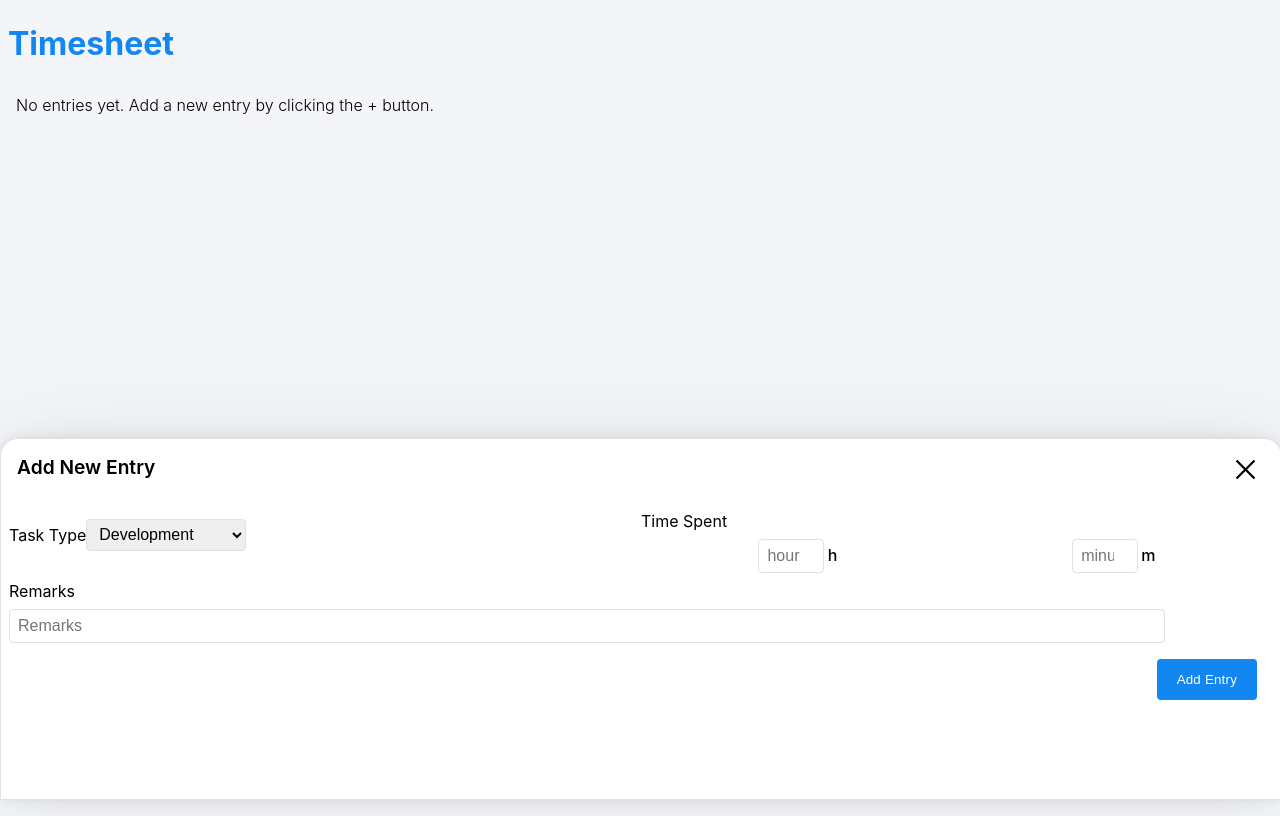
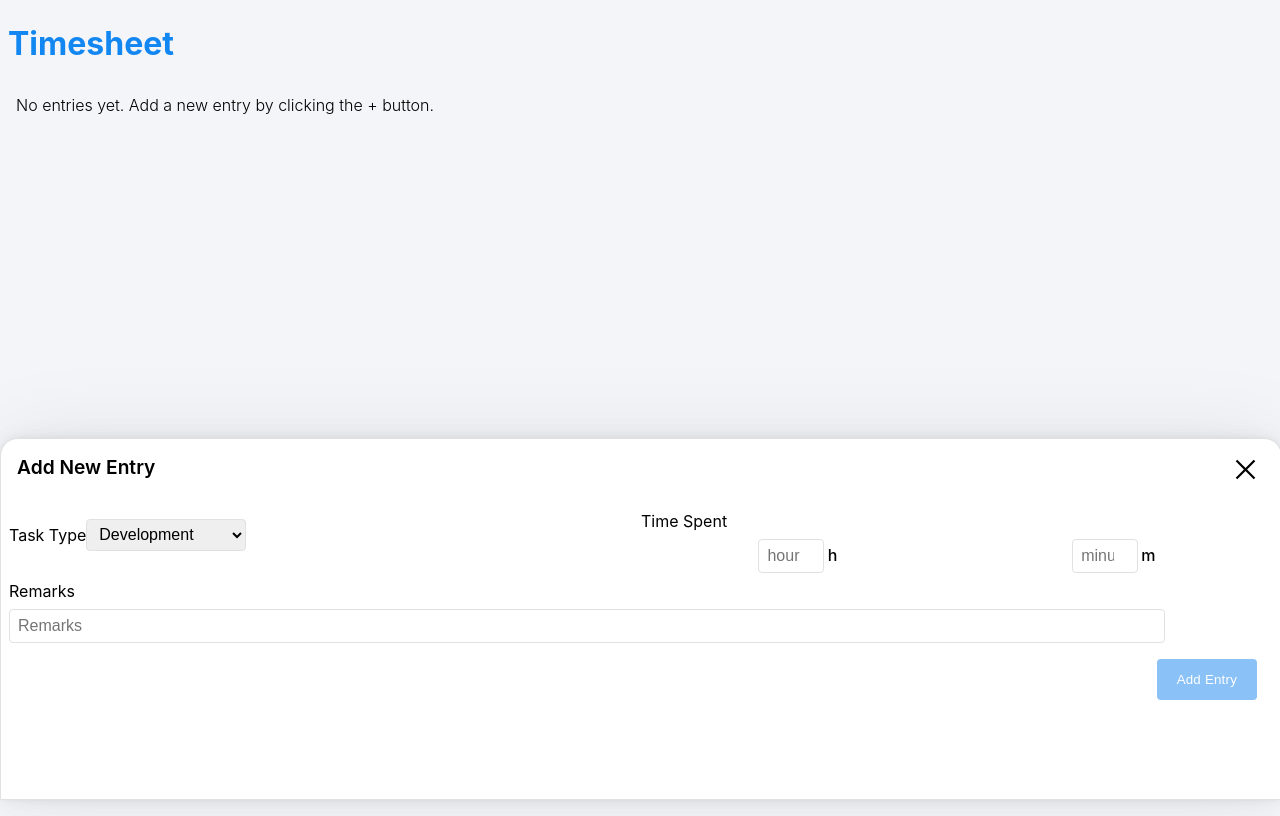
Before and after one commit to kbhatnagar97/React-Timesheet, a React (Create React App) app: page / in a window 1280 px wide. Both pictures are taken after a click on the button 1182 px from the left and 726 px from the top of the page. Built offline with nearby package versions, Linux system fonts and the light colour scheme.

Commit message:
v2
The requirement 2 has been completed
disable button working

```diff
--- a/src/App.tsx
+++ b/src/App.tsx
@@ -1,7 +1,3 @@
-/**
- * @author: Tejas Upmanyu (@tejasupmanyu)
- * App Component
- */
 import React from 'react';
 import './App.scss';
 import addIcon from './assets/plus-icon.svg';
--- a/src/components/Button/index.tsx
+++ b/src/components/Button/index.tsx
@@ -2,15 +2,20 @@ import * as React from 'react';
 import './styles.scss';
 import { ButtonHTMLAttributes } from 'react';
 
+
+
+
 interface ButtonProps extends ButtonHTMLAttributes<HTMLButtonElement> {
     color: 'primary' | 'secondary' | 'disabled';
     customClassName?: string;
+    status : boolean
 }
 
 export const Button: React.FC<ButtonProps> = (props: ButtonProps) => {
-    const { color, customClassName, ...btnProps } = props;
+    const { color, customClassName, status, ...btnProps } = props;
+
     return (
-        <button className={`btn btn--${color} ${customClassName || ''}`} {...btnProps}>
+        <button disabled={status} className={`btn btn--${color} ${customClassName || ''}`} {...btnProps}>
             {props.children}
         </button>
     );
--- a/src/components/Button/styles.scss
+++ b/src/components/Button/styles.scss
@@ -16,6 +16,10 @@
   color: $white;
 }
 
+.btn--primary:disabled {
+  background: #1886F1 ;opacity:0.5;
+}
+
 .btn--secondary {
   background: $black;
   color: $white;
--- a/src/components/NewEntrySheet/index.tsx
+++ b/src/components/NewEntrySheet/index.tsx
@@ -25,6 +25,7 @@ export const NewEntrySheet: React.FC<INewEntrySheet> = (props: INewEntrySheet) =
     const [hours, setHours] = React.useState('');
     const [minutes, setMinutes] = React.useState('');
     const [remarks, setRemarks] = React.useState('');
+    const [check, setcheck] = React.useState(true);
 
 
     const onTaskChange = (event: React.ChangeEvent<HTMLSelectElement>) => {
@@ -44,8 +45,11 @@ export const NewEntrySheet: React.FC<INewEntrySheet> = (props: INewEntrySheet) =
     };
 
     const onAddEntry = () => {
-        const entry: IEntry = { task, hours, minutes, remarks };
+        const entry: IEntry = { task, hours, minutes, remarks,};
         props.onAdd(entry);
+    };
+    const checkfunc = () => {
+    (hours.length > 0 && minutes.length > 0 && remarks.length > 0)? setcheck(false) : setcheck(true);
     };
 
     return (
@@ -64,7 +68,7 @@ export const NewEntrySheet: React.FC<INewEntrySheet> = (props: INewEntrySheet) =
                         Task Type
                         <select className="task-select" onChange={onTaskChange} value={task}>
                             {taskTypes.map((task: string) => (
-                                <option value={task}>{task}</option>
+                                <option value={task} key="random">{task}</option>
                             ))}
                         </select>
                     </label>
@@ -78,6 +82,7 @@ export const NewEntrySheet: React.FC<INewEntrySheet> = (props: INewEntrySheet) =
                                     className="hour-input"
                                     onChange={onHoursChange}
                                     value={hours}
+                                    onKeyUp = {checkfunc}
                                 />
                                 <span className="time-indicator">h</span>
                             </div>
@@ -88,6 +93,7 @@ export const NewEntrySheet: React.FC<INewEntrySheet> = (props: INewEntrySheet) =
                                     className="minute-input"
                                     onChange={onMinutesChange}
                                     value={minutes}
+                                    onKeyUp = {checkfunc}
                                 />
                                 <span className="time-indicator">m</span>
                             </div>
@@ -99,13 +105,20 @@ export const NewEntrySheet: React.FC<INewEntrySheet> = (props: INewEntrySheet) =
                         Remarks
                     </label>
                     <label className="remarks-box">
-                            <input type="text" className="task-detail-input" onChange={onRemarksChange} value={remarks} placeholder="Remarks"/>
+                            <input
+                            type="text"
+                            className="task-detail-input"
+                            onChange={onRemarksChange} value={remarks}
+                            placeholder="Remarks"
+                            onKeyUp = {checkfunc}
+                            />
                     </label>
                 </div>
             </div>
             <div className="sheet-footer">
                 <div className="action-group">
-                    <Button color="primary" onClick={onAddEntry}>
+
+                    <Button color="primary" onClick={onAddEntry} status={check}>
                         Add Entry
                     </Button>
                 </div>
```
